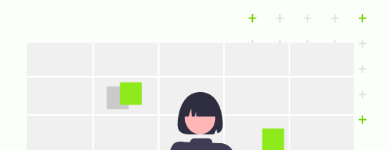
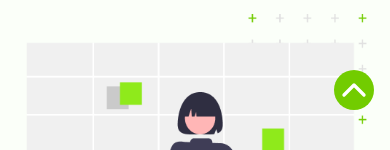
Before and after one commit to leandro-wrocha/minha-agenda, a Next.js app: page / in a window 390 px wide. Shown: the part 694-844 px from the top of the page. Built offline with nearby package versions, Linux system fonts and the light colour scheme.

Commit message:
add button of scroll to top

```diff
--- a/src/app/page.tsx
+++ b/src/app/page.tsx
@@ -1,8 +1,22 @@
-import { MapPin, CalendarDays, StickyNote, Circle } from 'lucide-react'
+'use client'
+
+import { MapPin, CalendarDays, StickyNote, Circle, ChevronUp } from 'lucide-react'
 
 export default function Page() {
   return (
     <div id="container" className="h-full bg-bglp px-4 lg:px-[135px]">
+      <button
+        className="w-10 h-10 flex items-center justify-center rounded-full bg-primary hover:bg-btn-hover sm:sr-only fixed bottom-10 right-4 z-20"
+        onClick={() => {
+          window.scrollTo({
+            top: 0,
+            behavior: 'smooth'
+          })
+        }}
+      >
+        <ChevronUp className="w-10 h-10 text-white"/>
+      </button>
+
       <div className="max-w-[1170px] w-full flex justify-between pt-6">
         <img className="cursor-pointer w-36 sm:w-auto" src="/logo.svg" alt="logo-minha-agenda" />
 
```
